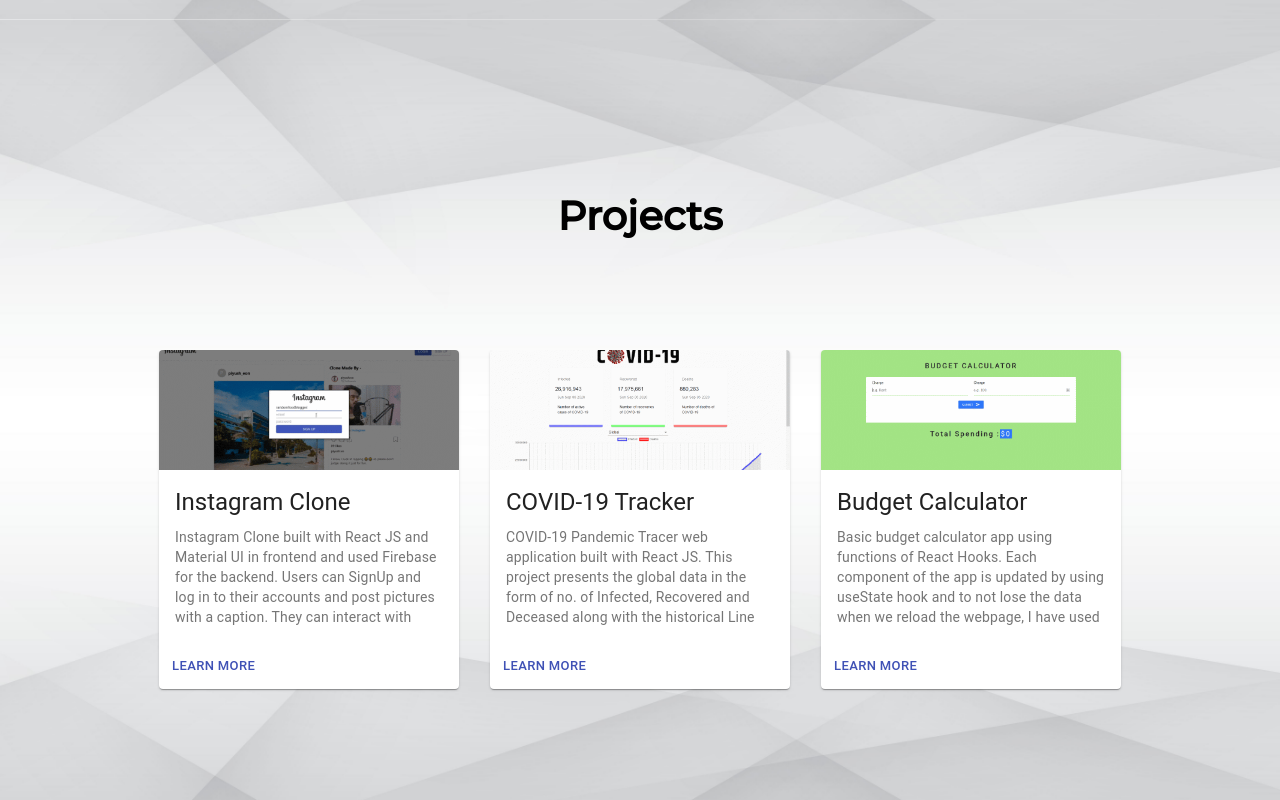
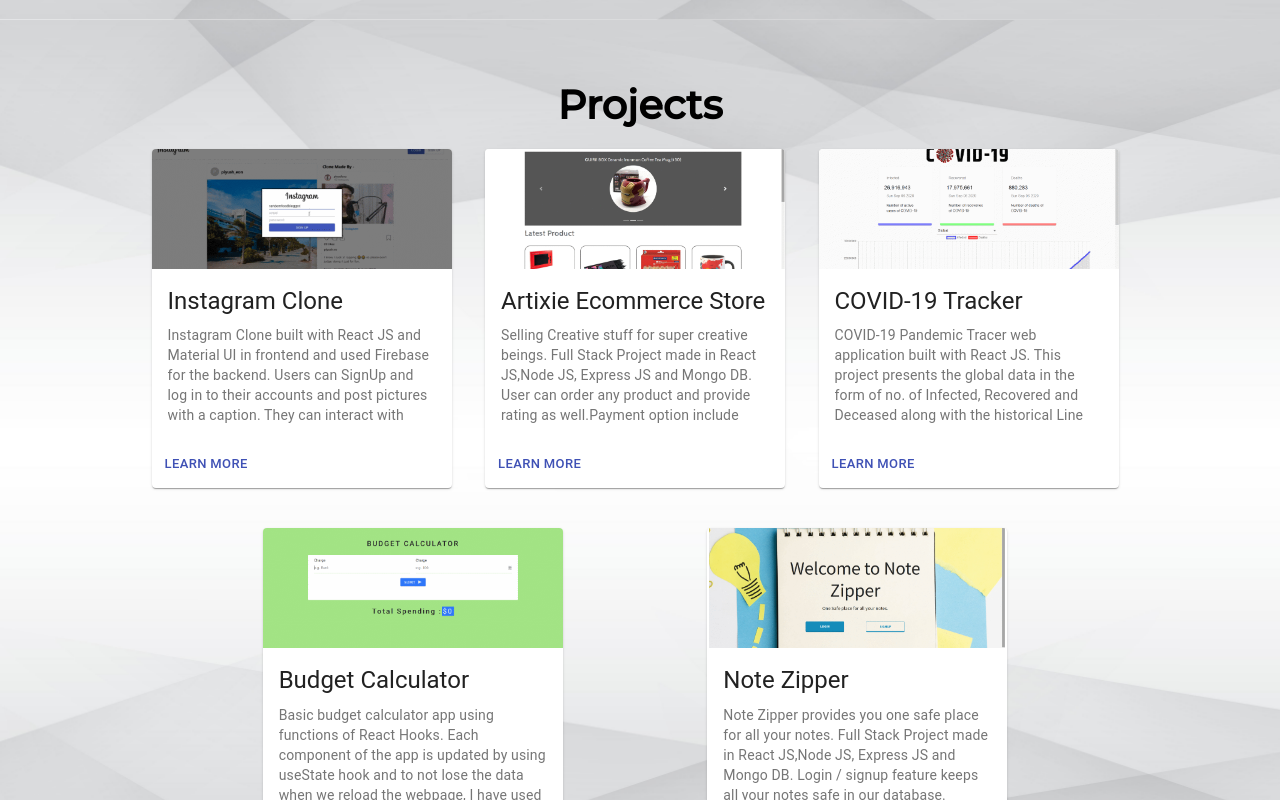
Before and after one commit to piyush-eon/react-nextjs-Portfolio, a Next.js app: page / in a window 1280 px wide. Shown: the part 780-1580 px from the top of the page. Built offline with nearby package versions, Linux system fonts and the light colour scheme.

Commit message:
Update projects

```diff
--- a/components/ProjectsPage.js
+++ b/components/ProjectsPage.js
@@ -2,6 +2,7 @@
 import ProjectCard from "./ProjectCard";
 
 import styles from "../styles/Home.module.css";
+import { projects } from "../data";
 
 const insta = "./gif/1.gif";
 const covid = "./gif/2.gif";
@@ -12,26 +13,14 @@
     <>
       <h1 className={styles.projectHeading}>Projects</h1>
       <div className={styles.cards}>
-        <ProjectCard
-          name="Instagram Clone"
-          image={insta}
-          description=" Instagram Clone built with React JS and Material UI in frontend and used Firebase for the backend. Users can SignUp and log in to their accounts and post pictures with a caption. They can interact with other users by commenting on their posts. Also, posts in the right row are using the Instagram API to fetch a post from my real Instagram account."
-          link="https://instagram-clone-react-d14b7.web.app/"
-        />
-        <ProjectCard
-          name="COVID-19 Tracker"
-          image={covid}
-          description="COVID-19 Pandemic Tracer web application built with React JS.
-              This project presents the global data in the form of no. of Infected, Recovered and Deceased along with the historical Line Chart data. Selecting the country from drop down list presents the data of that particular country along with thier respective Bar Graph."
-          link="https://piyush55dude.github.io/covid19_tracer/"
-        />
-        <ProjectCard
-          name="Budget Calculator"
-          image={budget}
-          description="Basic budget calculator app using functions of React Hooks.
-              Each component of the app is updated by using useState hook and to not lose the data when we reload the webpage, I have used the browser's local storage to store the data in cache with the help of useEffect hook as well."
-          link="https://piyush55dude.github.io/Budget-Calculator/"
-        />
+        {projects.map((project) => (
+          <ProjectCard
+            name={project.name}
+            image={project.image}
+            description={project.description}
+            link={project.link}
+          />
+        ))}
       </div>
     </>
   );
--- /dev/null
+++ b/data.js
@@ -0,0 +1,38 @@
+export const projects = [
+  {
+    name: "Instagram Clone",
+    image: "./gif/1.gif",
+    description:
+      " Instagram Clone built with React JS and Material UI in frontend and used Firebase for the backend. Users can SignUp and log in to their accounts and post pictures with a caption. They can interact with other users by commenting on their posts. Also, posts in the right row are using the Instagram API to fetch a post from my real Instagram account.",
+    link: "https://instagram-clone-react-d14b7.web.app/",
+  },
+  {
+    name: "Artixie Ecommerce Store",
+    image: "./gif/5.gif",
+    description:
+      "Selling Creative stuff for super creative beings.\n Full Stack Project made in React JS,Node JS, Express JS and Mongo DB. User can order any product and provide rating as well.Payment option include Paypal or debit / credit cards. Admin can mark products as delivered. ",
+    link: "https://github.com/piyush-eon/Artixie-ecommerce-store",
+  },
+  {
+    name: "COVID-19 Tracker",
+    image: "./gif/2.gif",
+    description:
+      "COVID-19 Pandemic Tracer web application built with React JS. \n This project presents the global data in the form of no. of Infected, Recovered and Deceased along with the historical Line Chart data. Selecting the country from drop down list presents the data of that particular country along with thier respective Bar Graph.",
+    link: "https://piyush-eon.github.io/covid19_tracer/",
+  },
+  {
+    name: "Budget Calculator",
+    image: "./gif/3.gif",
+    description:
+      "Basic budget calculator app using functions of React Hooks. \n Each component of the app is updated by using useState hook and to not lose the data when we reload the webpage, I have used the browser's local storage to store the data in cache with the help of useEffect hook as well.",
+    link: "https://piyush55dude.github.io/Budget-Calculator/",
+  },
+
+  {
+    name: "Note Zipper",
+    image: "./gif/4.gif",
+    description:
+      "Note Zipper provides you one safe place for all your notes. Full Stack Project made in React JS,Node JS, Express JS and Mongo DB. Login / signup feature keeps all your notes safe in our database.",
+    link: "https://github.com/piyush-eon/notezipper",
+  },
+];
--- a/pages/api/hello.js
+++ b/pages/api/hello.js
@@ -1,6 +1,6 @@
 // Next.js API route support: https://nextjs.org/docs/api-routes/introduction
 
 export default (req, res) => {
-  res.statusCode = 200
-  res.json({ name: 'John Doe' })
-}
+  res.statusCode = 200;
+  res.json({ name: "John Doe" });
+};
--- a/styles/Home.module.css
+++ b/styles/Home.module.css
@@ -120,7 +120,7 @@
   align-items: center;
   background-color: #fafafa00;
   flex-direction: column;
-  height: 100vh;
+  min-height: 100vh;
   background-size: cover;
   scroll-snap-align: center;
 }
@@ -192,6 +192,8 @@
 .cardsize {
   width: 300px;
   margin-bottom: 20px;
+  margin-top: 20px;
+  margin-right: 10px;
 }
 
 .carddesc {
--- a/styles/modal.module.css
+++ b/styles/modal.module.css
@@ -31,6 +31,7 @@
 
 .img {
   padding: 25px;
+  max-height: 330px;
 }
 
 @media only screen and (max-width: 800px) {
```
Also changed, not shown: public/gif/4.gif (added), public/gif/5.gif (added).
